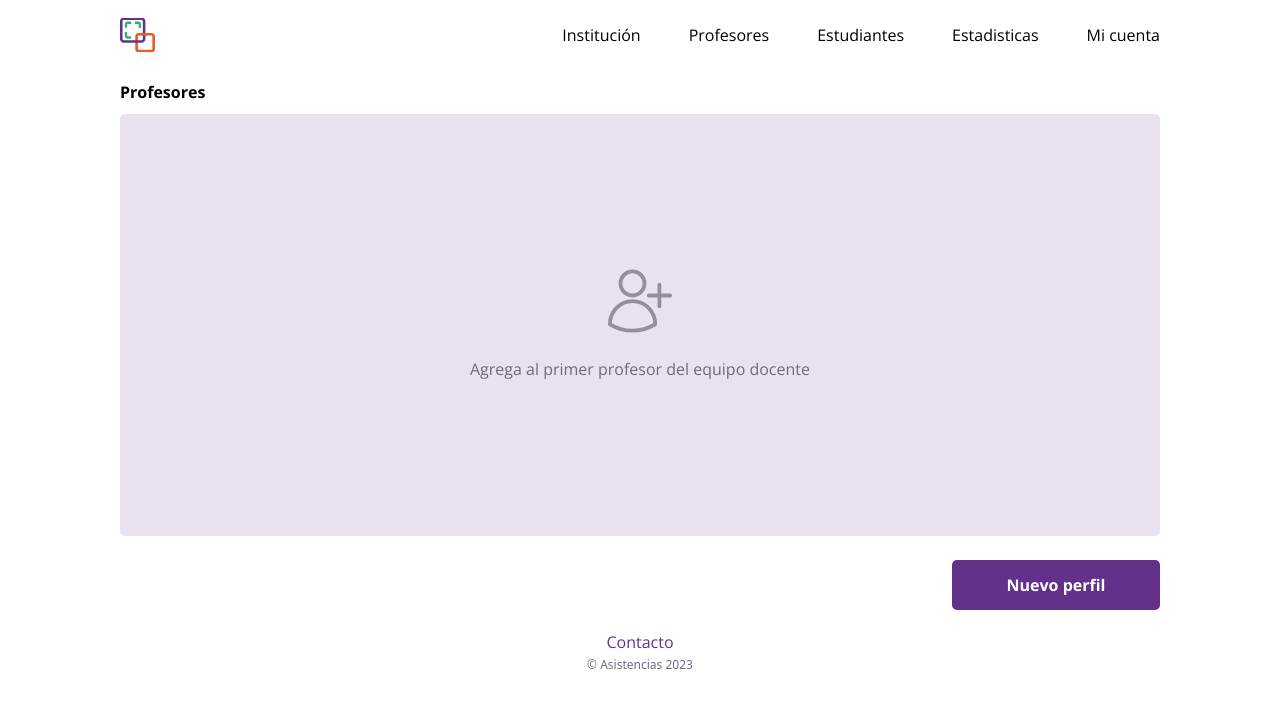
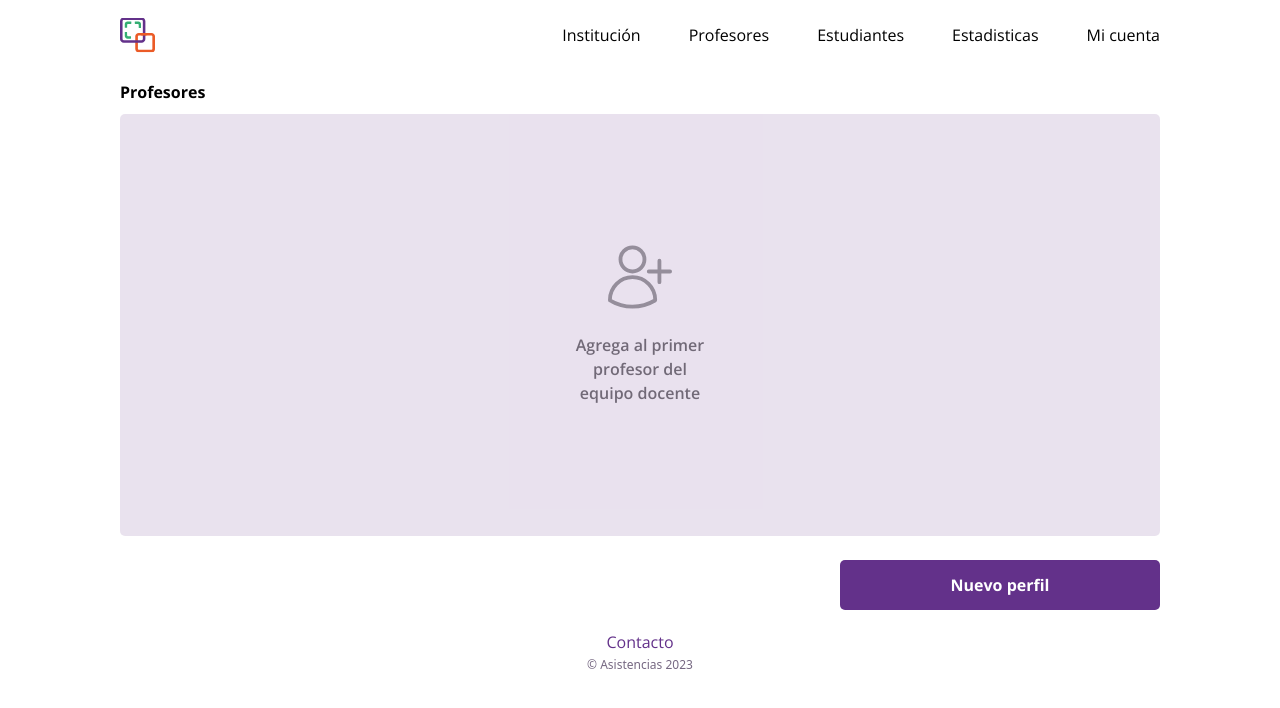
Before and after one commit to sync-ideas/project-frontend, a Next.js app: page /profesores in a window 1280 px wide. Shown: the top 708 px of the page. Built offline with nearby package versions, Linux system fonts and the light colour scheme.

Commit message:
[FIX] width and padding size

```diff
--- a/src/app/profesores/page.tsx
+++ b/src/app/profesores/page.tsx
@@ -12,13 +12,9 @@ const Professor: React.FC<ProfessorProps> = () => {
     return (
         <div className="max-h-screen">
             <NavBar />
-            <div className="px-6 sm:px-8 md:px-[120px] py-[10px]">
+            <div className="px-6 xl:px-[120px] py-[10px]">
                 <div className="w-full flex justify-between mb-[10px]">
-                    <Breadcrumb
-                        links={[
-                            { hiper: "/", text: "Profesores" }
-                        ]}
-                    />
+                    <Breadcrumb links={[{ hiper: "/", text: "Profesores" }]} />
                 </div>
                 <Link href="/nuevo-profesor" className="">
                     <div className="bg-purple bg-opacity-20 rounded-[5px] w-full flex items-center justify-center flex-col opacity-70 hover:opacity-100 px-20 h-[422px] sm:max-h-screen md:min-h-screen xl:min-h-full">
@@ -30,13 +26,15 @@ const Professor: React.FC<ProfessorProps> = () => {
                             className="w-16 h-16 mb-6"
                             style={{ color: "rgba(54, 43, 62, 1)" }}
                         />
-                        <p className="text-center text-purple-text">
-                            Agrega al primer profesor del equipo docente
+                        <p className="text-center text-purple-text font-semibold text-base">
+                            Agrega al primer <br />
+                            profesor del <br />
+                            equipo docente
                         </p>
                     </div>
                 </Link>
                 <div className="mt-[10px] sm:mt-6 w-full flex justify-end">
-                    <Link href="/nuevo-profesor" className="w-full xl:w-1/5">
+                    <Link href="/nuevo-profesor" className="w-full xl:w-1/5 min-w-[320px]">
                         <Button text="Nuevo perfil" isCompleted={true} />
                     </Link>
                 </div>
```
